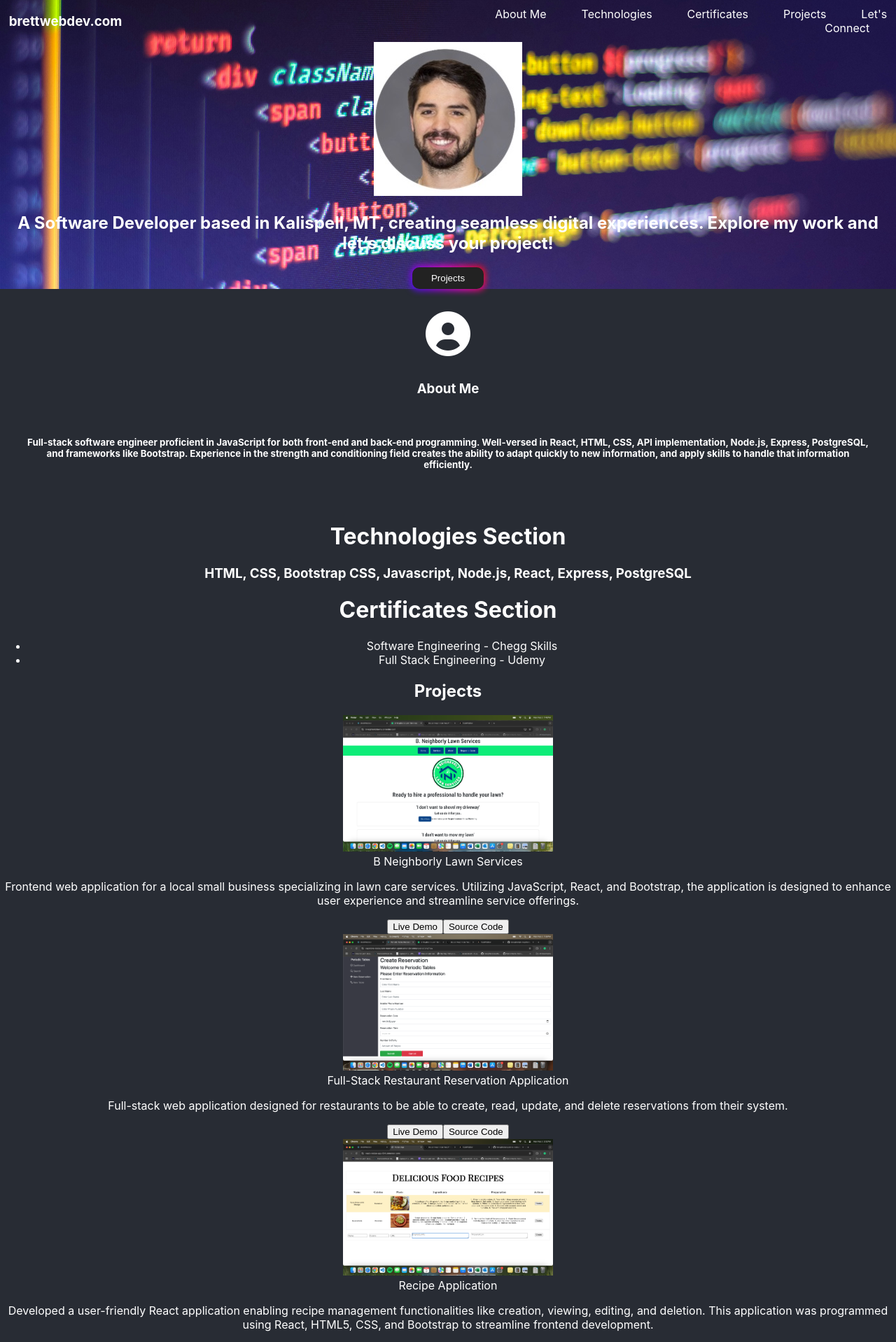
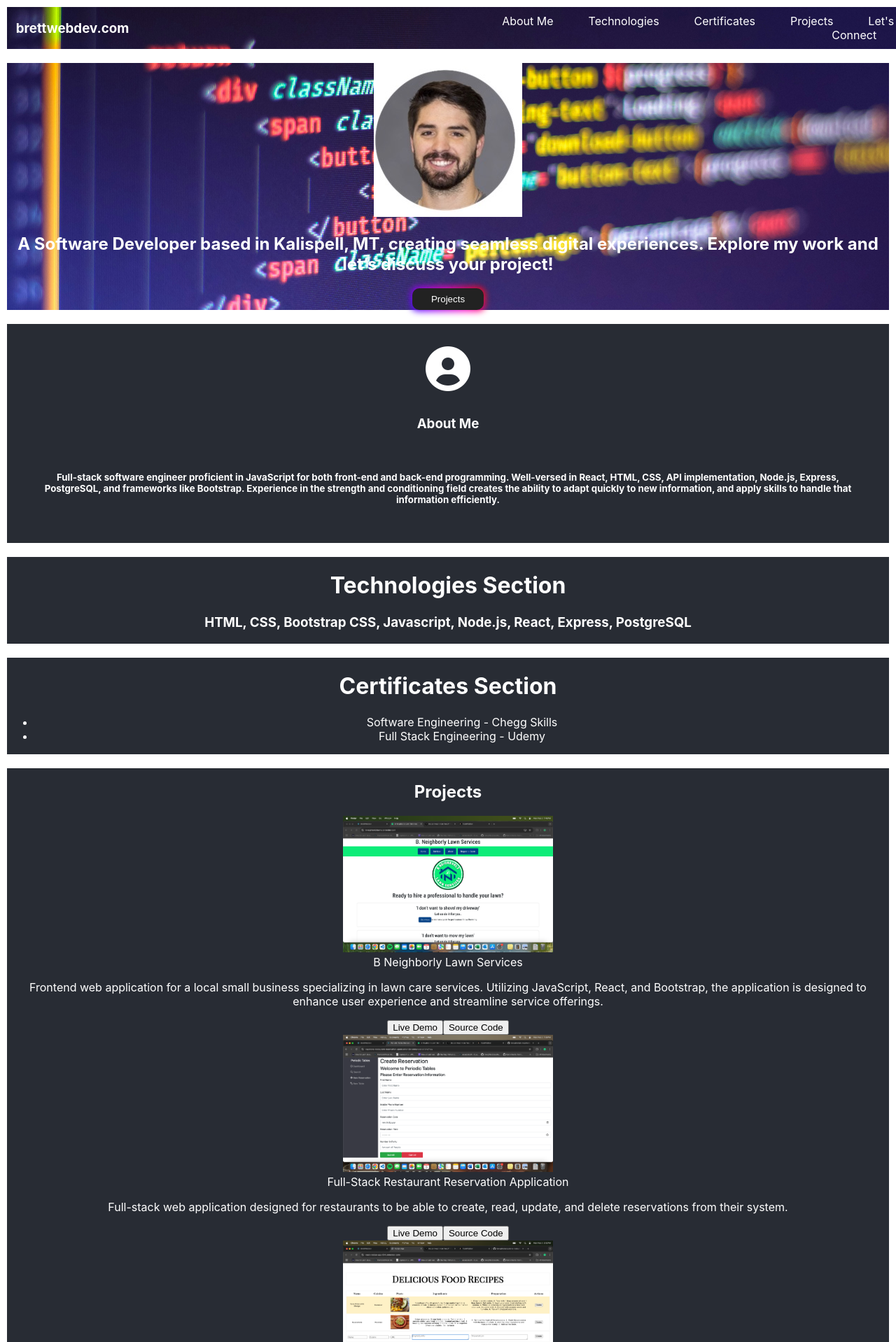
Before and after one commit to bneighbs6/softdev-portfolio, a React (Create React App) app: page / in a window 1280 px wide. Shown: the top 1918 px of the page at 70% size. Built offline with nearby package versions, Linux system fonts and the light colour scheme; the HTML template or start-up script is replaced by a standard one.

Commit message:
Place border around each component to ease my css

```diff
--- a/src/App.css
+++ b/src/App.css
@@ -54,6 +54,7 @@
   align-items: center; /* Center items vertically */
   width: 100%; /* Full width */
   cursor: pointer;
+  border: 10px solid white;
 }
 
 .left-header {
@@ -90,6 +91,12 @@ Commented out nav-link:hover b/c it was messing with projects-btn style. Need to
 /* .nav-link:hover {
   background-color: #111
 } */
+
+/* Intro CSS */
+
+#intro {
+  border: 10px solid white;
+}
 
 /* Projects Button CSS */
 .projects-btn {
@@ -217,6 +224,23 @@ Commented out nav-link:hover b/c it was messing with projects-btn style. Need to
 
 /* Projects CSS */
 
+/* Technologies CSS */
+
+#technologies {
+  border: 10px solid white;
+}
+
+/* Certificates CSS */
+
+#certificates {
+  border: 10px solid white;
+}
+
+/* Projects CSS */
+#projects {
+  border: 10px solid white;
+}
+
 /* Lawn Screenshot CSS */
 
 .project-screenshot {
@@ -226,6 +250,10 @@ Commented out nav-link:hover b/c it was messing with projects-btn style. Need to
 }
 
 /* Let's Connect CSS */
+
+#connect {
+  border: 10px solid white;
+}
 
 .connect-container {
   text-align: center; /* Center the text */
@@ -258,6 +286,7 @@ Commented out nav-link:hover b/c it was messing with projects-btn style. Need to
   text-align: center;
   padding: 2rem;
   gap: 1rem; /* spaces between icon, h3, h5 */
+  border: 10px solid white;
 }
 
 .fa-solid.fa-circle-user {
@@ -265,3 +294,7 @@ Commented out nav-link:hover b/c it was messing with projects-btn style. Need to
   display: block;
   margin: 0 auto 0 auto; /* centers and adds space below */
 }
+
+#about > h5 {
+  margin: none;
+}
--- a/src/components/Intro.jsx
+++ b/src/components/Intro.jsx
@@ -6,7 +6,7 @@ import { Link } from "react-scroll";
 
 function Intro() {
   return (
-    <>
+    <div id="intro">
       <img src={headshot} alt="adult male smiling" />
       <div>
         <h2>
@@ -19,7 +19,7 @@ function Intro() {
           Projects
         </button>
       </Nav.Link>
-    </>
+    </div>
   );
 }
 
```
